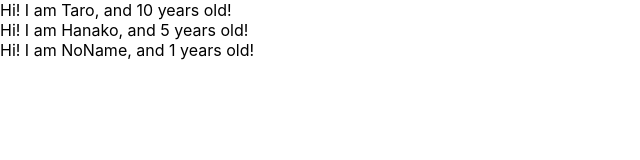
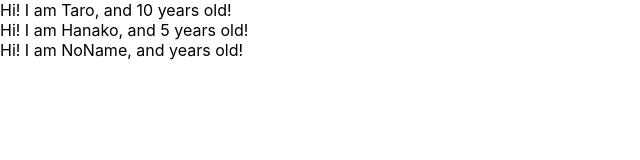
Before and after one commit to yusuke-tsukiji/udemy-react-redux-crud-application, a React (Create React App) app: page / in a window 1280 px wide. Shown: the top 160 px of the page, without its empty margins (0-640 px from the left). Built offline with nearby package versions, Linux system fonts and the light colour scheme.

Commit message:
learn prop-types

```diff
--- a/src/App.js
+++ b/src/App.js
@@ -1,4 +1,5 @@
 import React from "react";
+import PropTypes from 'prop-types';
 
 function App() {
 
@@ -12,8 +13,9 @@ function App() {
     return <div>Hi! I am {props.name}, and {props.age} years old!</div>
   }
 
-  User.defaultProps = {
-    age: 1
+  User.propTypes = {
+    name: PropTypes.string,
+    age: PropTypes.number.isRequired
   }
 
   return (
```
